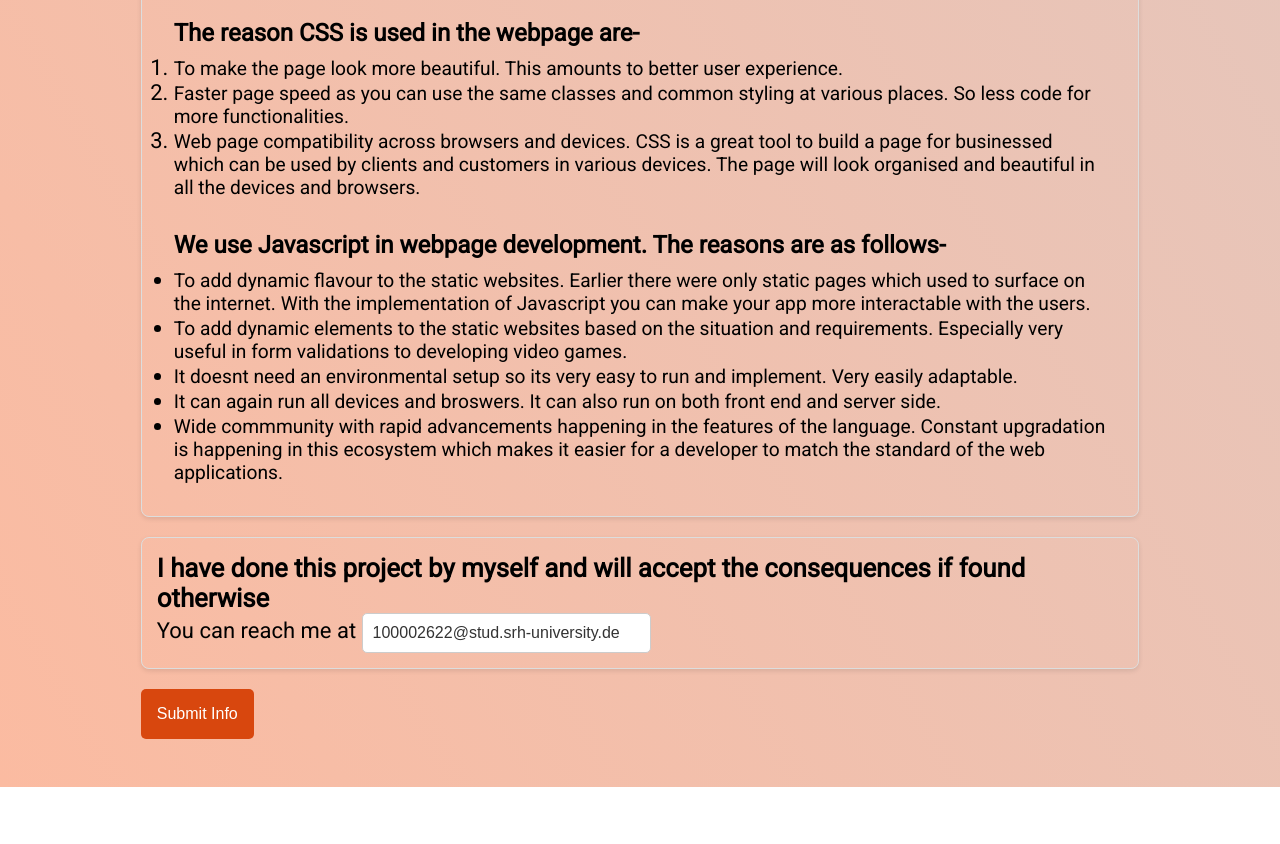
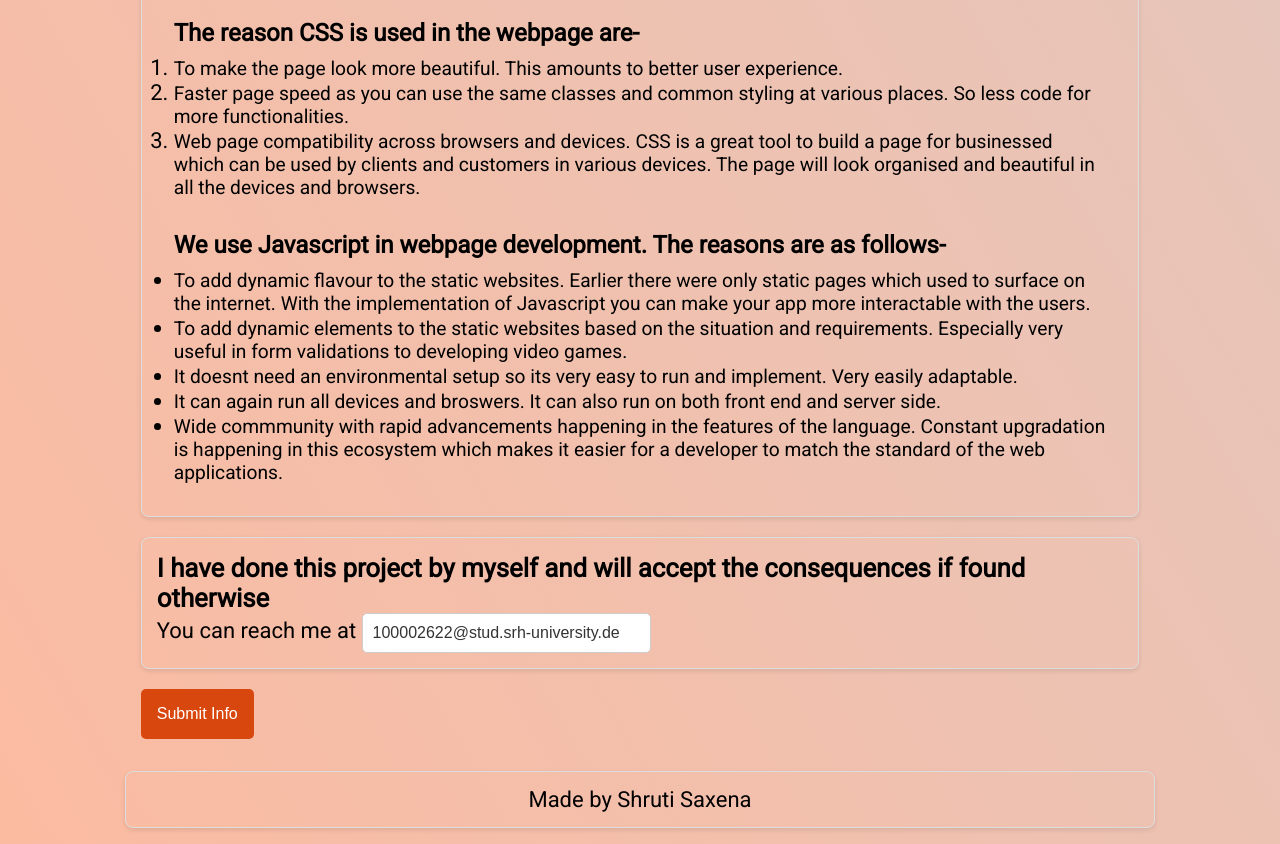
Before and after one commit to shrutivtu/softwaredevelopmentassignment, a plain HTML site: page index.html in a window 1280 px wide. Shown: the part 3970-4814 px from the top of the page. Before the commit the page ends 4757 px from the top, so only its background shows below. Drawn offline with Linux system fonts and the light colour scheme.

Commit message:
footer creation

```diff
--- a/index.html
+++ b/index.html
@@ -301,7 +301,11 @@
             <button onclick="handleSubmit()">Submit Info</button>
         </div>
     </main>
-    <footer></footer>
+    <footer>
+        <section>
+            <div><p>Made by Shruti Saxena</p></div>
+        </section>
+    </footer>
 
     <script src="script.js"></script>
 </body>
--- a/styles.css
+++ b/styles.css
@@ -236,3 +236,13 @@ form input[type="date"] {
 .summarycontainer li p{
     font-size: 1.2rem;
 }
+
+footer section{
+    width: 80%;
+    margin: 0 auto;
+}
+
+footer section div{
+    display: flex;
+    justify-content: center;
+}
```
